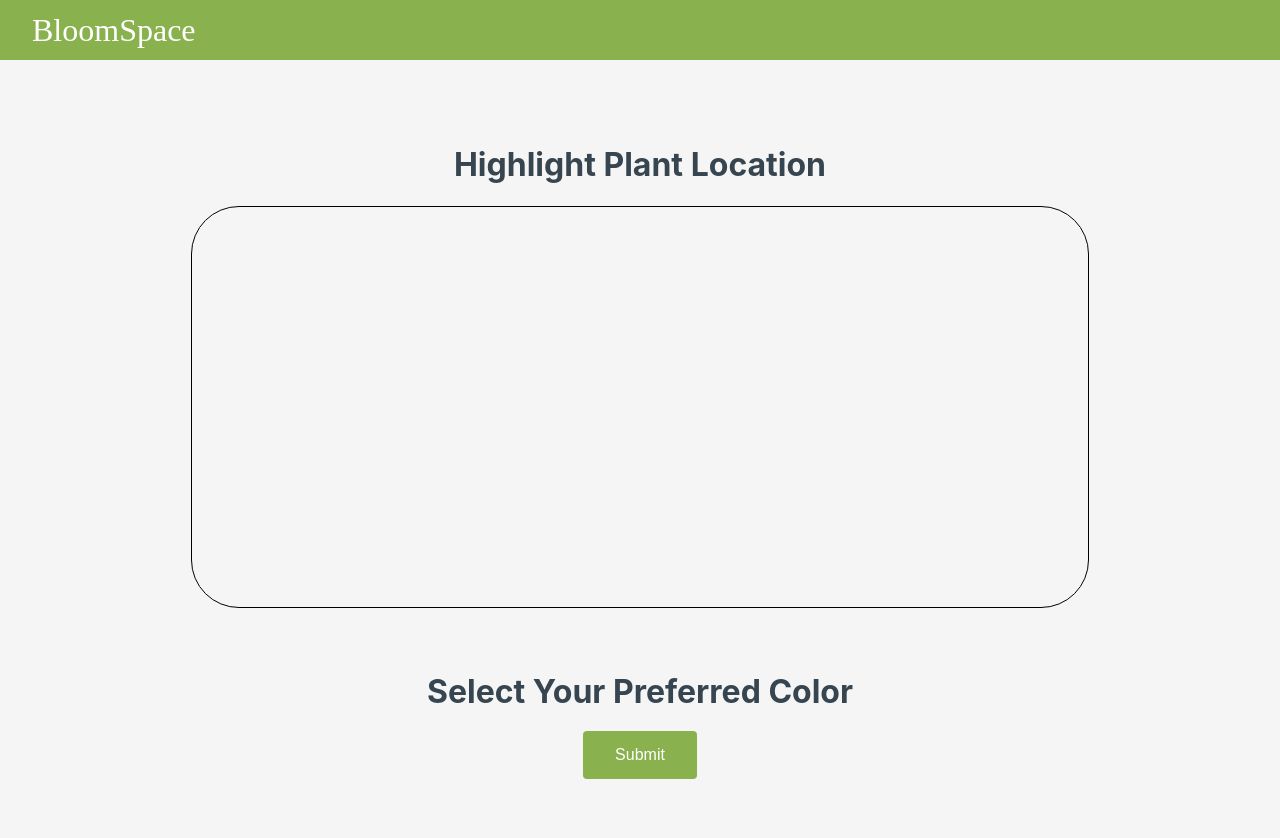
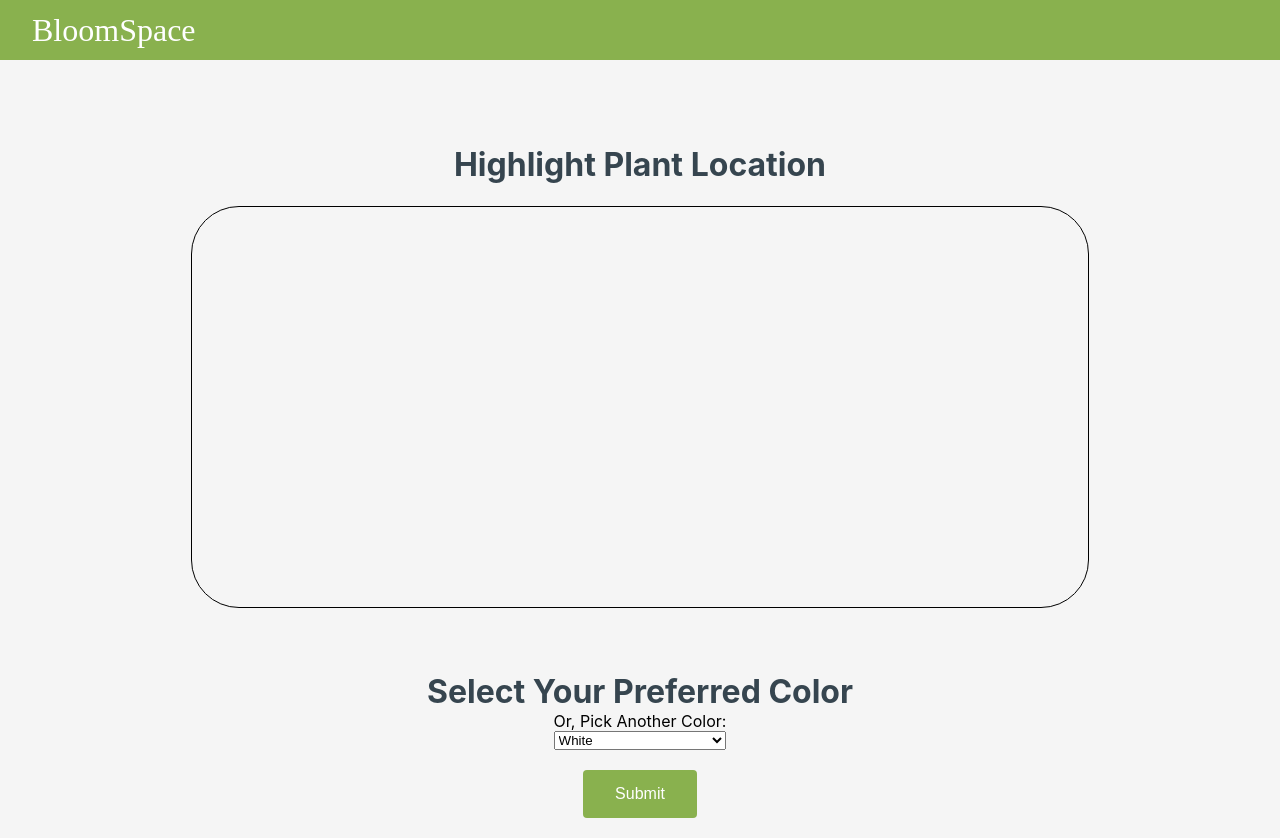
Before and after one commit to jackcdavey/BloomSpace, a Next.js app: page /highlight in a window 1280 px wide. Before the commit the page ends 800 px from the top, so only its background shows below. Built offline with nearby package versions, Linux system fonts and the light colour scheme.

Commit message:
Added alternate color selector

```diff
--- a/src/pages/components/colorSelector.jsx
+++ b/src/pages/components/colorSelector.jsx
@@ -1,10 +1,19 @@
-function ColorSelector({ colors, selectedColor, setSelectedColor }) {
+import { useState } from 'react';
+
+function ColorSelector({ colors, commonColors, selectedColor, setSelectedColor }) {
+    const [dropdownColor, setDropdownColor] = useState(selectedColor);
+
+    const handleSelect = (e) => {
+        setDropdownColor(e.target.value);
+        setSelectedColor(e.target.value);
+    };
+
     return (
         <div
             style={{
                 display: 'flex',
                 justifyContent: 'space-evenly',
-                width: '50vw',
+                width: '70vw',
                 flexDirection: 'row',
             }}
         >
@@ -14,9 +23,19 @@ function ColorSelector({ colors, selectedColor, setSelectedColor }) {
                     key={index}
                     style={{ backgroundColor: color, padding: '20px' }}
                     onClick={() => setSelectedColor(color)}
-
                 />
             ))}
+            <div style={{ display: 'flex', flexDirection: 'column', justifyContent: 'center' }}>
+                <label htmlFor="color-select">Or, Pick Another Color:</label>
+                <select id="color-select" value={dropdownColor} onChange={handleSelect}>
+                    {commonColors.map((color, index) => (
+                        <option key={index} value={color.hex}>
+                            <span style={{ backgroundColor: color.hex, borderRadius: '50%', width: '10px', height: '10px', display: 'inline-block' }}></span>
+                            {color.name}
+                        </option>
+                    ))}
+                </select>
+            </div>
         </div>
     );
 }
--- a/src/pages/highlight.jsx
+++ b/src/pages/highlight.jsx
@@ -22,6 +22,19 @@ export default function Highlight() {
     const [selectedColor, setSelectedColor] = useState('');
     const [colors, setColors] = useState([]);
     const [drawings, setDrawings] = useState([]);
+    const commonColors = [
+        { name: "White", hex: "#FFFFFF" },
+        { name: "Black", hex: "#000000" },
+        { name: "Red", hex: "#FF0000" },
+        { name: "Green", hex: "#00FF00" },
+        { name: "Blue", hex: "#0000FF" },
+        { name: "Yellow", hex: "#FFFF00" },
+        { name: "Cyan", hex: "#00FFFF" },
+        { name: "Magenta", hex: "#FF00FF" },
+        { name: "Maroon", hex: "#800000" },
+        { name: "Olive", hex: "#808000" },
+
+    ];
 
     useEffect(() => {
         // Get the colors from the local storage
@@ -44,8 +57,7 @@ export default function Highlight() {
 
             // Add default green color to the array
             hexColorArray.push('#89b14e');
-            // Add test red color to the array
-            hexColorArray.push('#ff0000');
+
 
             // Update the colors state with the hexadecimal colors
             setColors(hexColorArray);
@@ -106,7 +118,10 @@ export default function Highlight() {
         setDrawings(drawings => [...drawings, [x, y, event]]);
     };
 
-    console.log(file + ' is the file');
+    const handleDropdownChange = (event) => {
+        setSelectedColor(event.target.value);
+    }
+
     return (
         <div>
             <Navbar />
@@ -119,6 +134,7 @@ export default function Highlight() {
             <div style={{ width: '100%', display: 'flex', justifyContent: 'center' }}>
                 <ColorSelector
                     colors={colors}
+                    commonColors={commonColors}
                     selectedColor={selectedColor}
                     setSelectedColor={setSelectedColor}
                 />
```
